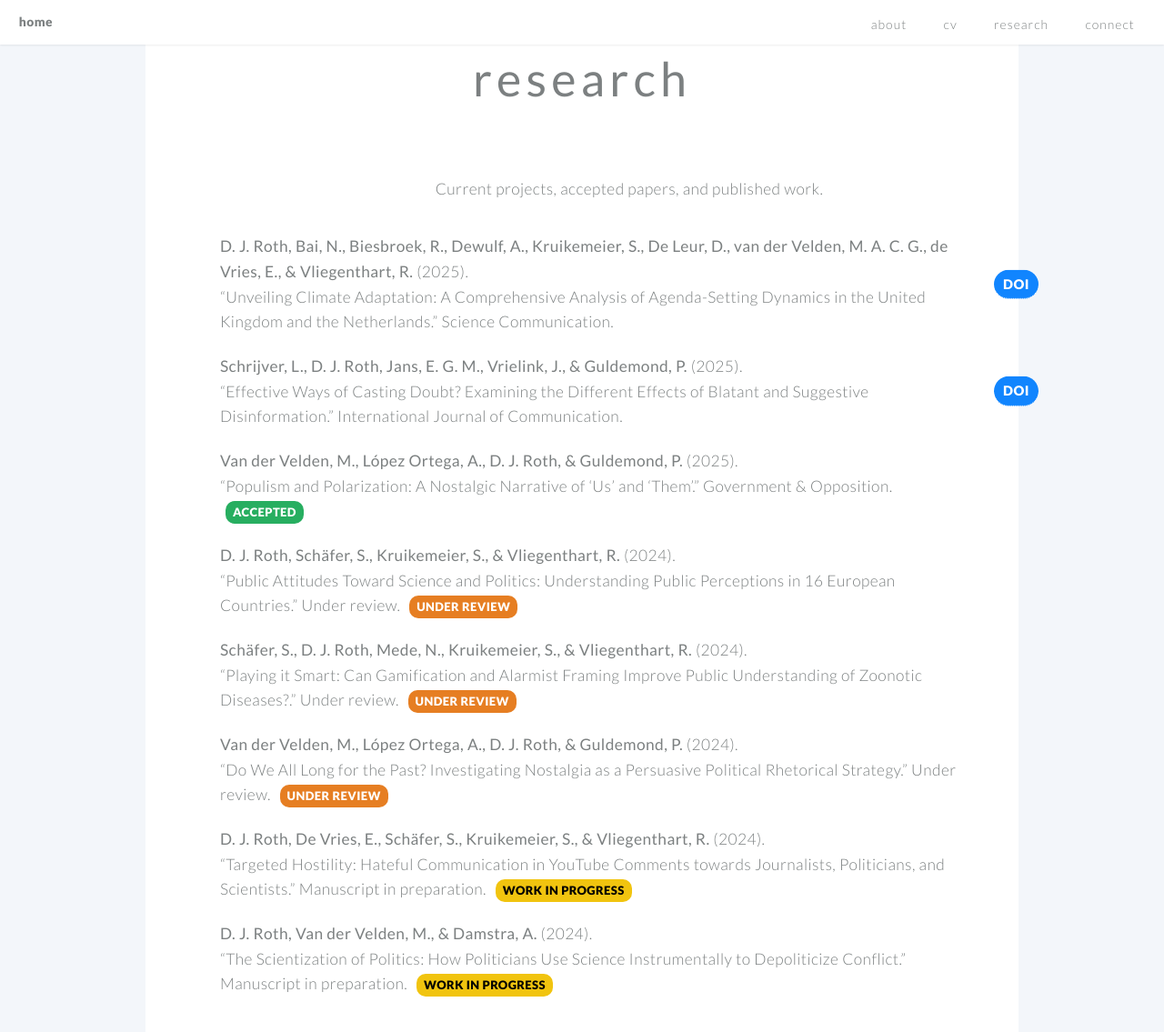
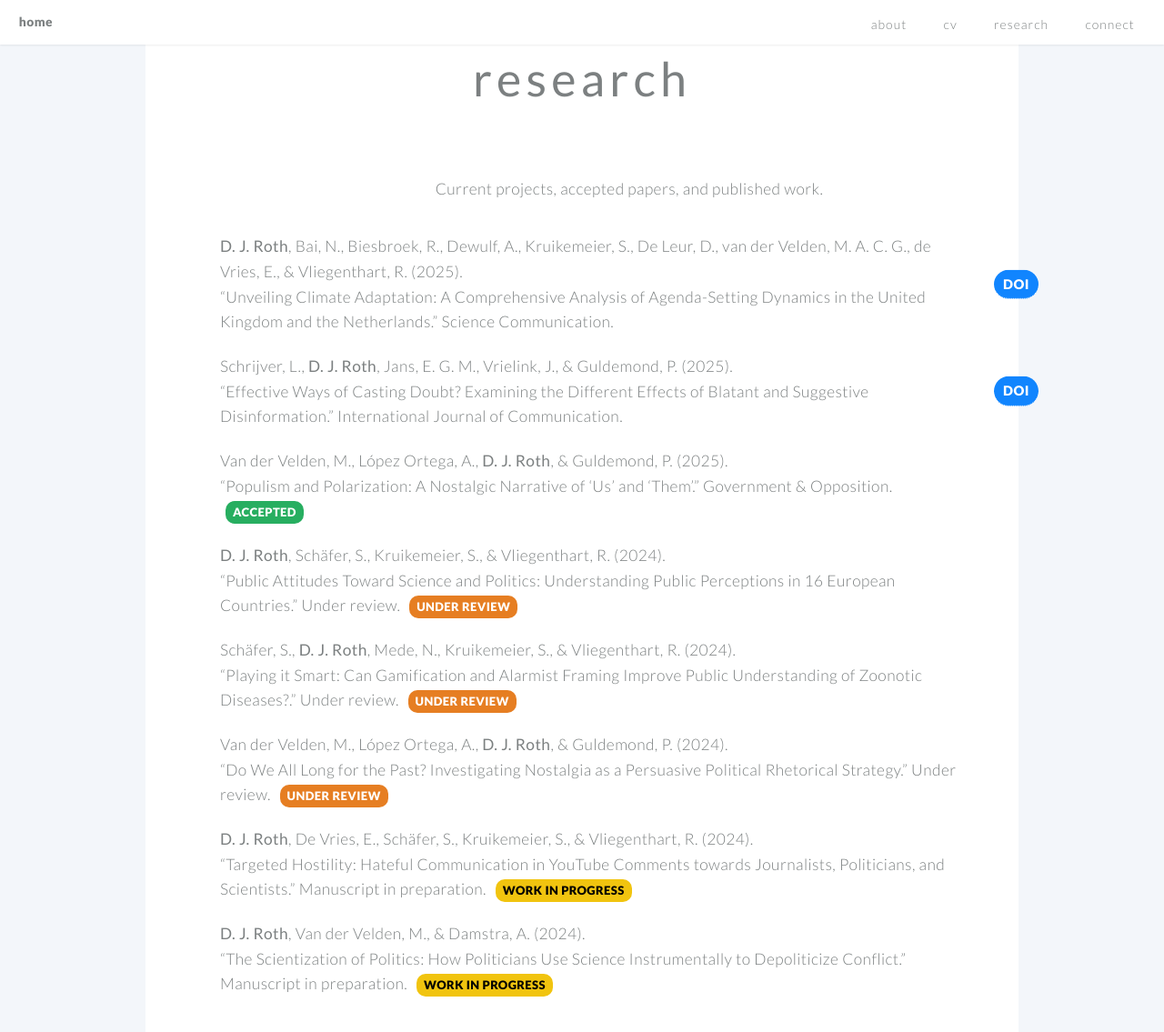
Before and after one commit to denisejroth/denisejroth.github.io, a Jekyll site: the page built from index.md, in a window 1280 px wide and 1400 px high, scrolled down 2254 px. Shown: the top 1135 px of the window at 91% size. Built offline with Jekyll 4.4.1, drawn with Linux system fonts in a browser that asks for light colours.

Commit message:
Update hello-default.html

```diff
--- a/_layouts/hello-default.html
+++ b/_layouts/hello-default.html
@@ -155,7 +155,7 @@
  {% for pub in page.research_list %}
   <li class="pub-item">
     <span class="pub-meta">
-            <strong>{{ pub.author }}</strong> ({{ pub.year }}).<br>
+      {{ pub.author }} ({{ pub.year }}).<br>
       “{{ pub.title }}.” <em>{{ pub.journal }}</em>.
       {% if pub.status == "wip" %}
         <span class="status-tag wip">Work in Progress</span>
```
Lines whose indentation alone changed are shown as unchanged.
